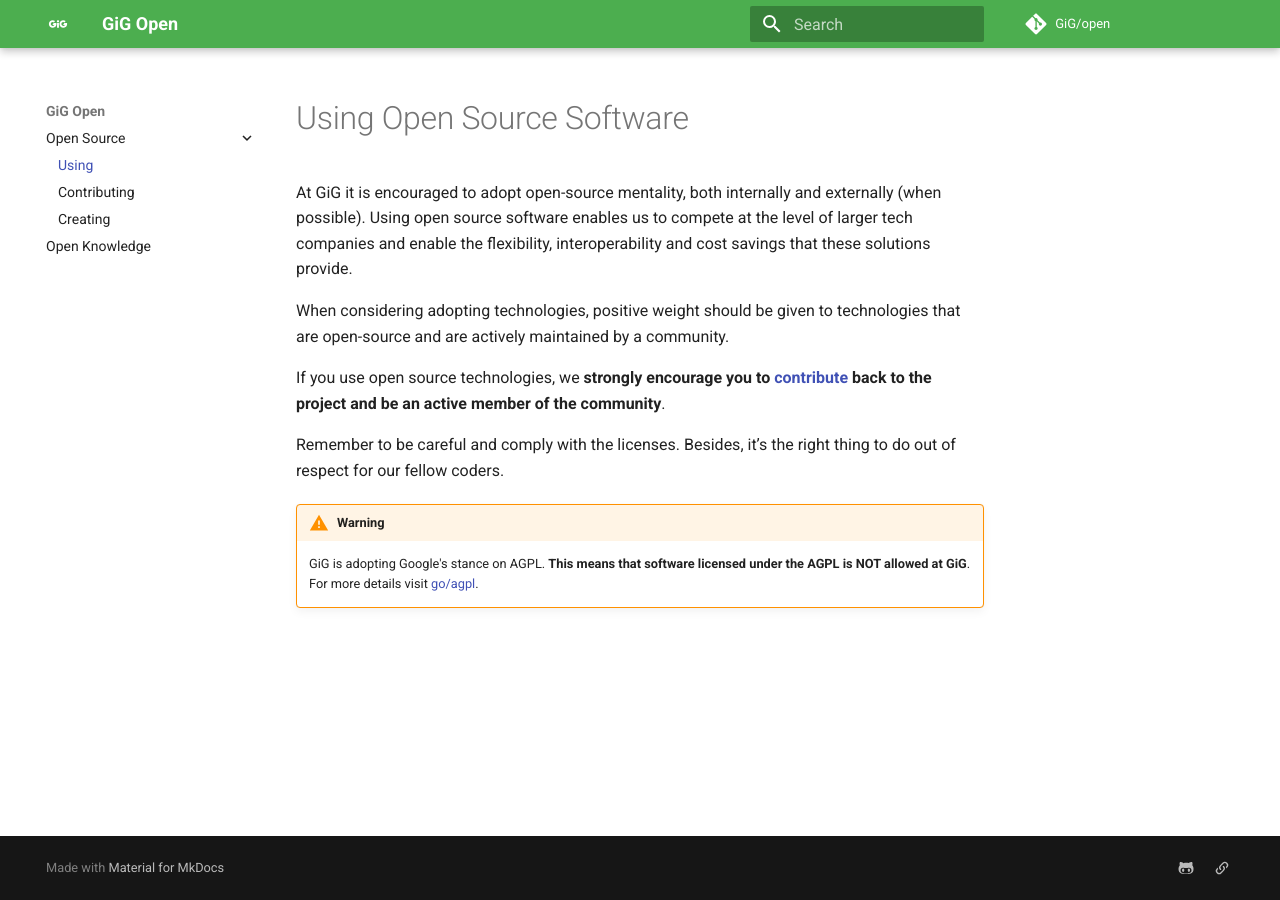
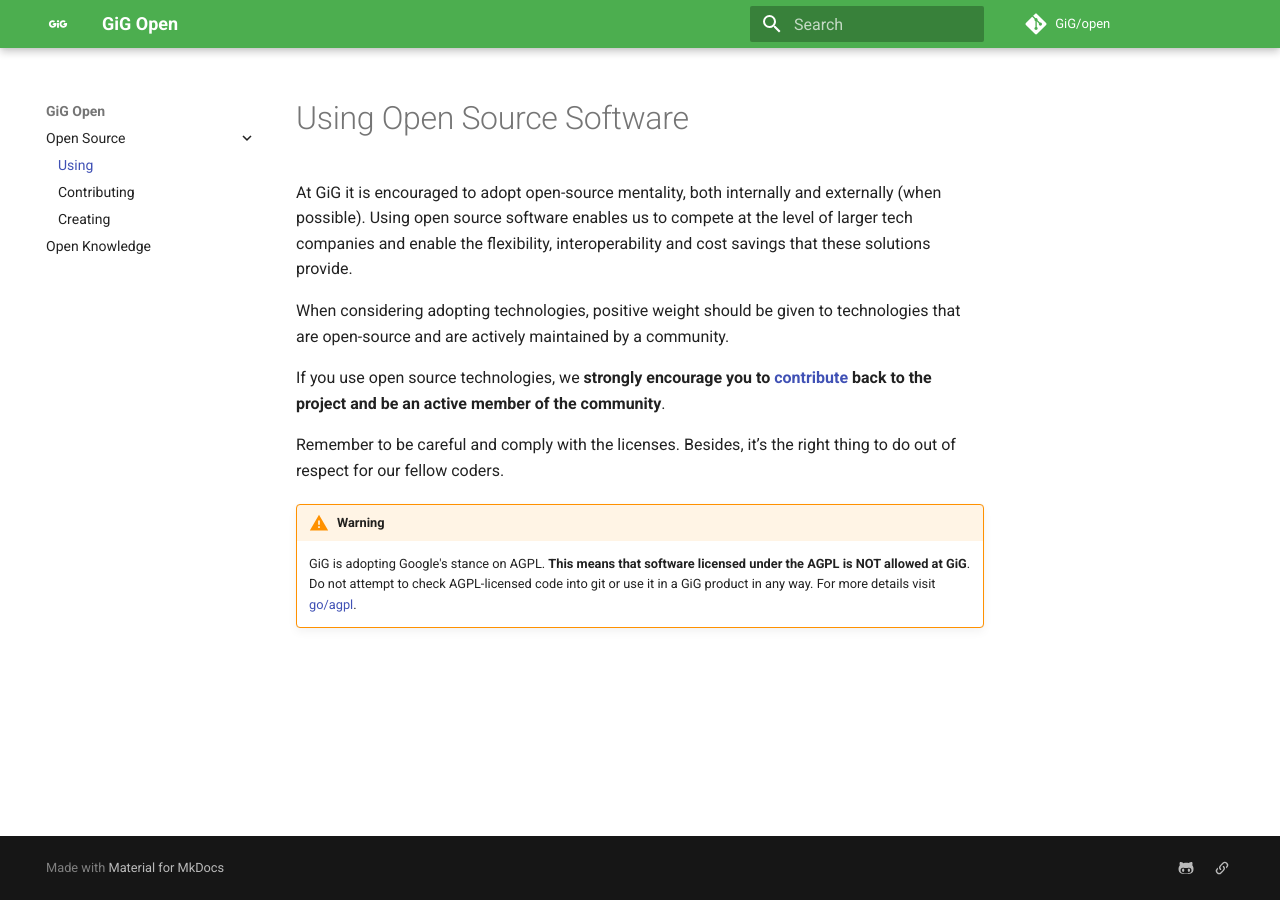
Before and after one commit to GiG/open, an MkDocs documentation site: the page built from docs/open-source/using.md, in a window 1280 px wide. Built offline with MkDocs 1.6.1 and Material for MkDocs 9.7.7, drawn with Linux system fonts in a browser that asks for light colours; comment, search, counter and statistics services are not loaded.

Commit message:
Emphasized warning on AGPL

```diff
--- a/docs/open-source/using.md
+++ b/docs/open-source/using.md
@@ -9,4 +9,4 @@
 Remember to be careful and comply with the licenses. Besides, it’s the right thing to do out of respect for our fellow coders.
 
 !!! warning
-    GiG is adopting Google's stance on AGPL. **This means that software licensed under the AGPL is NOT allowed at GiG**. For more details visit [go/agpl](https://opensource.google/docs/using/agpl-policy/).
+    GiG is adopting Google's stance on AGPL. **This means that software licensed under the AGPL is NOT allowed at GiG**. Do not attempt to check AGPL-licensed code into git or use it in a GiG product in any way. For more details visit [go/agpl](https://opensource.google/docs/using/agpl-policy/).
```
